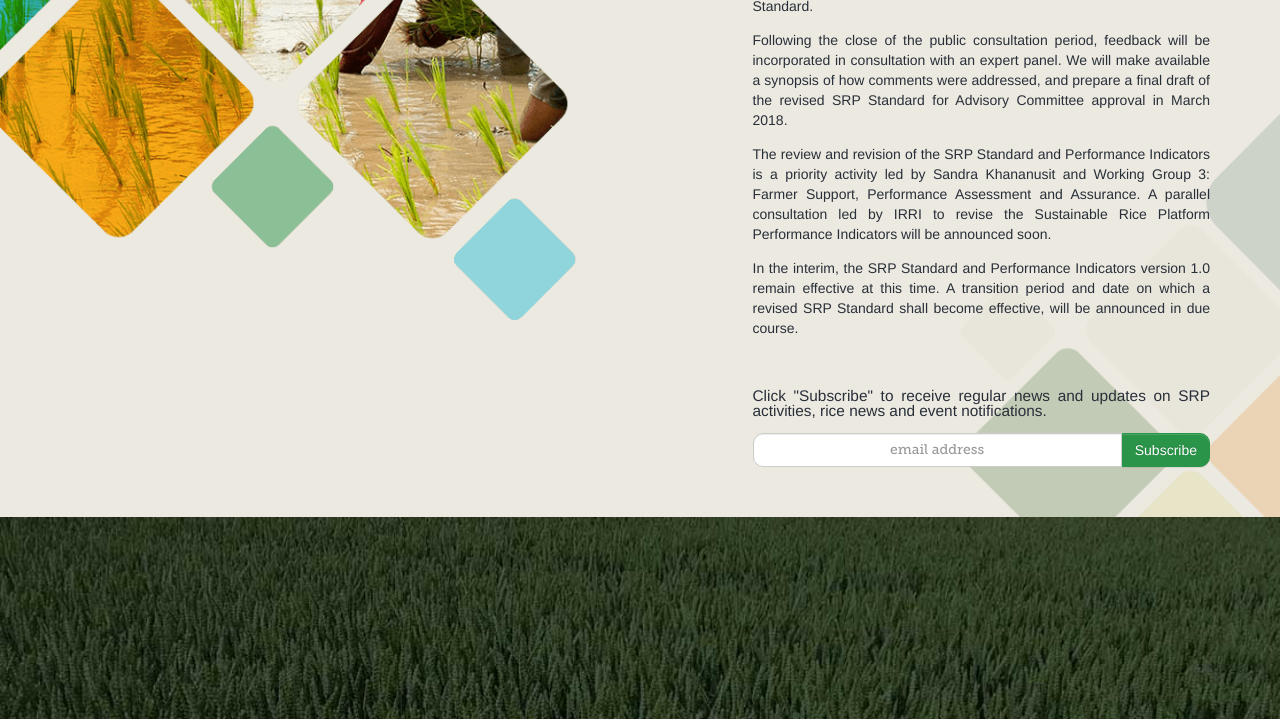
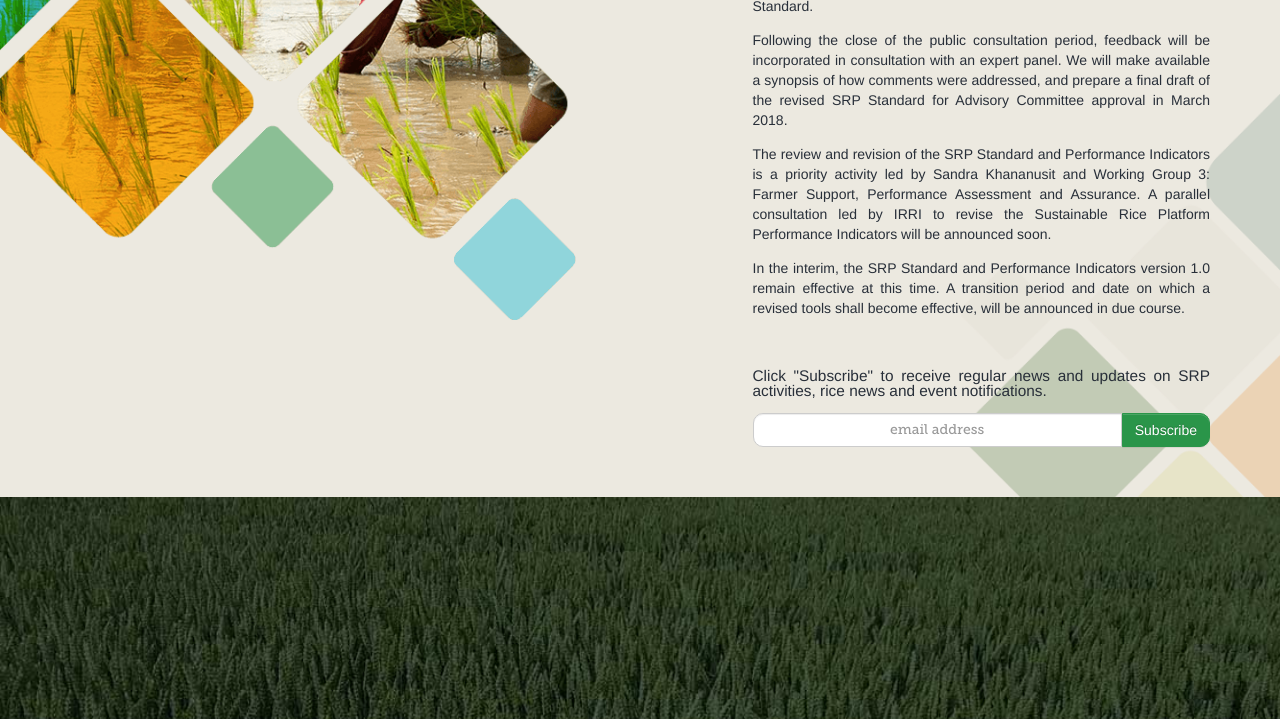
Before and after one commit to sustainablericeplatform/sustainablericeplatform.github.io, a Jekyll site: the page built from index.html, in a window 1280 px wide and 900 px high, scrolled down 823 px, cut to the strip 0-719 px from the top of the window. Built offline with Jekyll 4.4.1, drawn with Linux system fonts in a browser that asks for light colours.

Commit message:
Update index.html

```diff
--- a/index.html
+++ b/index.html
@@ -28,7 +28,7 @@ layout: default
                 <p>An open public consultation was initiated from 15 September to 15 November 2017 to improve the consistency, clarity and utility of the SRP Standard.</p>
                 <p>Following the close of the public consultation period, feedback will be incorporated in consultation with an expert panel. We will make available a synopsis of how comments were addressed, and prepare a final draft of the revised SRP Standard for Advisory Committee approval in March 2018.</p>
                 <p>The review and revision of the SRP Standard and Performance Indicators is a priority activity led by Sandra Khananusit and Working Group 3: Farmer Support, Performance Assessment and Assurance. A parallel consultation led by IRRI to revise the Sustainable Rice Platform Performance Indicators will be announced soon.</p>
-                <p>In the interim, the SRP Standard and Performance Indicators version 1.0 remain effective at this time. A transition period and date on which a revised SRP Standard shall become effective, will be announced in due course.</p>
+                <p>In the interim, the SRP Standard and Performance Indicators version 1.0 remain effective at this time. A transition period and date on which a revised tools shall become effective, will be announced in due course.</p>
                 <!--<p>SRP members and non-members may send their comments and/or suggestions through any of the following channels:</p>
                 <p><a href="/assets/docs/Comments Submission Form_Sep 14.pdf" target="_blank">Downloadable Comments Submission Form</a></p>
                 <p><a href="https://docs.google.com/forms/d/e/1FAIpQLScQZ1BnXqmhLe3GEQQSpkVH5rye4x2RiOeVjmcu-BdOaTEjTQ/viewform" target="_blank">Online Comments Submission Form</a></p>
```
